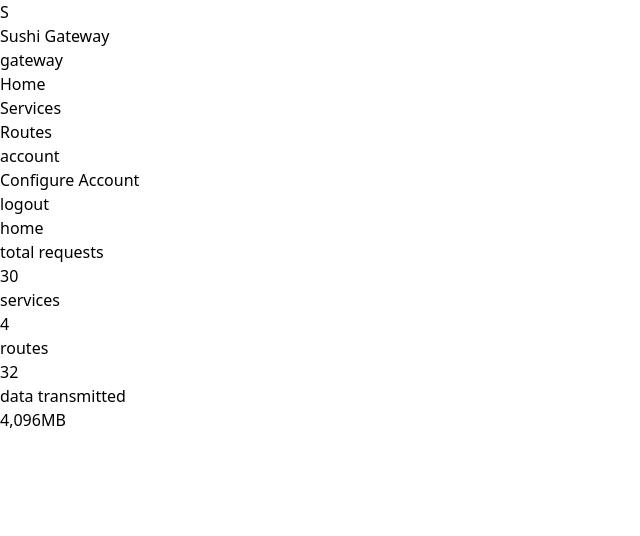
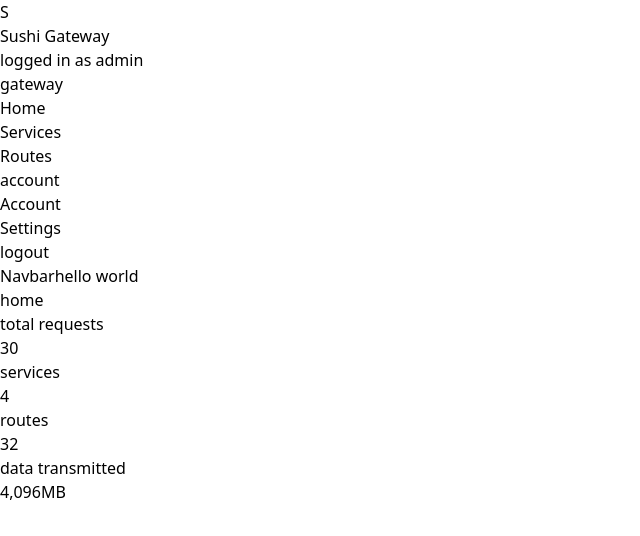
Before and after one commit to rawsashimi1604/sashimi-gateway, a React (Vite) app in the folder sashimi-manager/: page / in a window 1280 px wide. Shown: the top 536 px of the page, without its empty margins (0-640 px from the left). Built offline with nearby package versions, Linux system fonts and the light colour scheme; the HTML template or start-up script is replaced by a standard one.

Commit message:
cleaned up sidebar

```diff
--- a/sashimi-manager/package.json
+++ b/sashimi-manager/package.json
@@ -17,7 +17,8 @@
     "axios": "^1.4.0",
     "react": "^18.2.0",
     "react-dom": "^18.2.0",
-    "react-router-dom": "^6.15.0"
+    "react-router-dom": "^6.15.0",
+    "react-icons": "^4.8.0"
   },
   "devDependencies": {
     "@trivago/prettier-plugin-sort-imports": "^4.2.0",
--- a/sashimi-manager/src/components/layout/Container.tsx
+++ b/sashimi-manager/src/components/layout/Container.tsx
@@ -1,6 +1,7 @@
 import React, { ReactNode } from 'react';
 
 import Footer from './Footer';
+import Navbar from './Navbar';
 import Sidebar from './Sidebar';
 
 interface ContainerProps {
@@ -14,6 +15,7 @@
         <Sidebar />
       </div>
       <main className="flex-grow p-6">
+        <Navbar />
         {children}
         {/* <Footer /> */}
       </main>
--- /dev/null
+++ b/sashimi-manager/src/components/layout/Navbar.tsx
@@ -0,0 +1,12 @@
+import React from 'react';
+
+function Navbar() {
+  return (
+    <nav>
+      Navbar
+      <span>hello world</span>
+    </nav>
+  );
+}
+
+export default Navbar;
--- a/sashimi-manager/src/components/layout/Sidebar.tsx
+++ b/sashimi-manager/src/components/layout/Sidebar.tsx
@@ -9,8 +9,10 @@
       {/* border */}
       <div className="absolute right-0 border-r border-gray-200 h-full w-full -z-10"></div>
       <div>
-        {/* Reverse proxy name */}
-        <GatewayLogo name="Sushi Gateway" />
+        <div className="border-b border-gray-200 pb-5">
+          {/* Reverse proxy name */}
+          <GatewayLogo gateway="Sushi Gateway" user="admin" />
+        </div>
         {/* Services, Routes */}
         <div className="mt-4">
           <h2 className="font-bold text-gray-800 tracking-tighter">gateway</h2>
@@ -24,7 +26,8 @@
         <div className="mt-4">
           <h2 className="font-bold text-gray-800 tracking-tighter">account</h2>
           <ul className="flex flex-col gap-0">
-            <SidebarItem item="Configure Account" />
+            <SidebarItem item="Account" />
+            <SidebarItem item="Settings" />
           </ul>
         </div>
       </div>
--- a/sashimi-manager/src/components/sashimi-gateway/GatewayLogo.tsx
+++ b/sashimi-manager/src/components/sashimi-gateway/GatewayLogo.tsx
@@ -1,16 +1,22 @@
 import React from 'react';
 
 interface GatewayLogoProps {
-  name: string;
+  gateway: string;
+  user: string;
 }
 
-function GatewayLogo({ name }: GatewayLogoProps) {
+function GatewayLogo({ gateway, user }: GatewayLogoProps) {
   return (
     <div className="flex flex-row items-center gap-4 text-black">
       <div className="shadow-lg flex items-center justify-center p-2 bg-blue-600 text-white w-12 h-12 text-lg rounded-lg">
-        {name.charAt(0)}
+        {gateway.charAt(0)}
       </div>
-      <h1 className="text-lg tracking-wide">{name}</h1>
+      <div>
+        <h1 className="text-lg tracking-wide">{gateway}</h1>
+        <h2 className="text-gray-500 text-sm">
+          logged in as <span className="font-bold">{user}</span>
+        </h2>
+      </div>
     </div>
   );
 }
--- a/sashimi-manager/src/modules/dashboard/Card.tsx
+++ b/sashimi-manager/src/modules/dashboard/Card.tsx
@@ -13,7 +13,7 @@
         <h3 className="font-light tracking-wider text-3xl">{data}</h3>
       </div>
 
-      {/* Insert some logo here */}
+      {/* Insert some icon here */}
     </div>
   );
 }
```
Also changed, not shown: sashimi-manager/src/components/typography/Breadcrumbs.tsx (added, +7 -0 lines), 1 other file (tests, documents, lock files or other folders).
